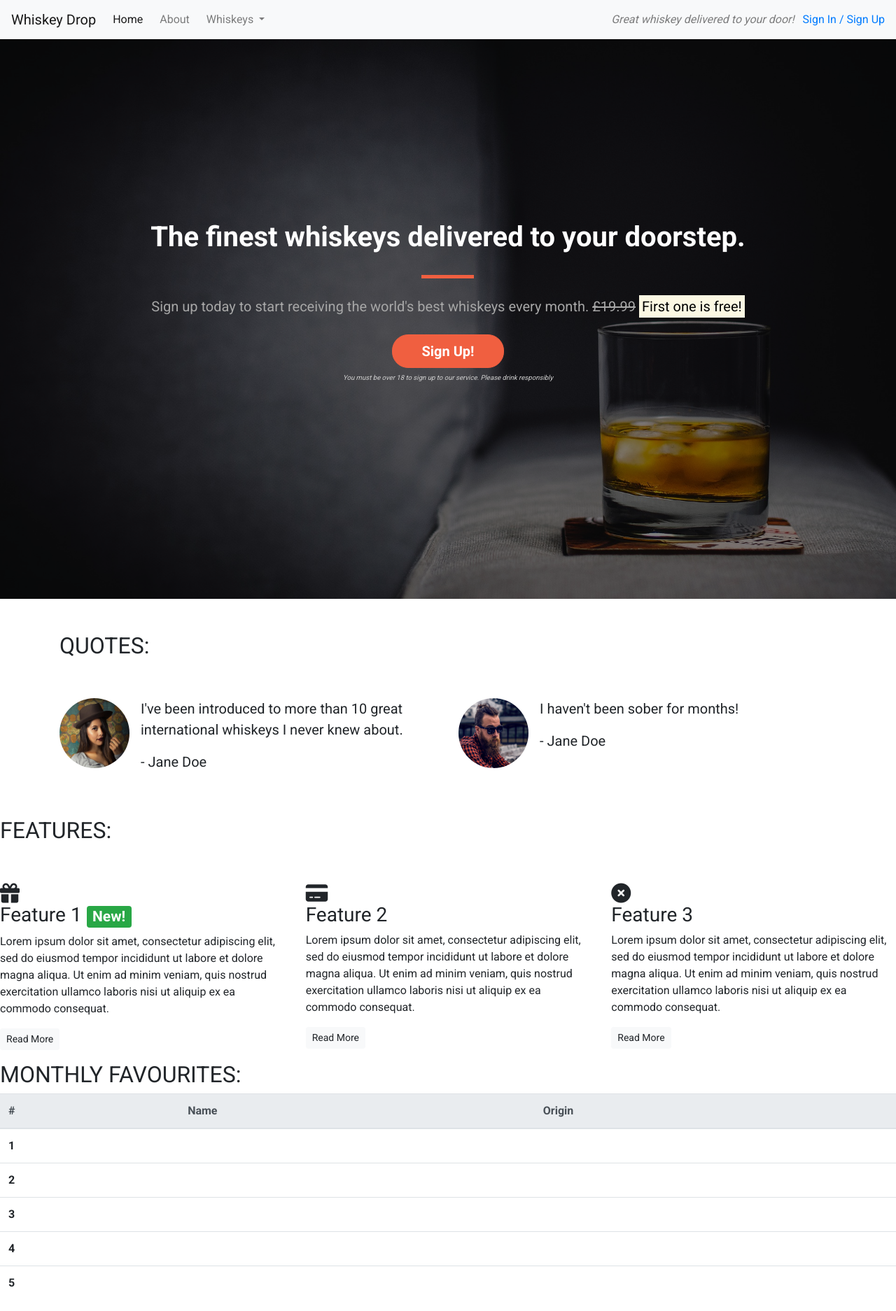
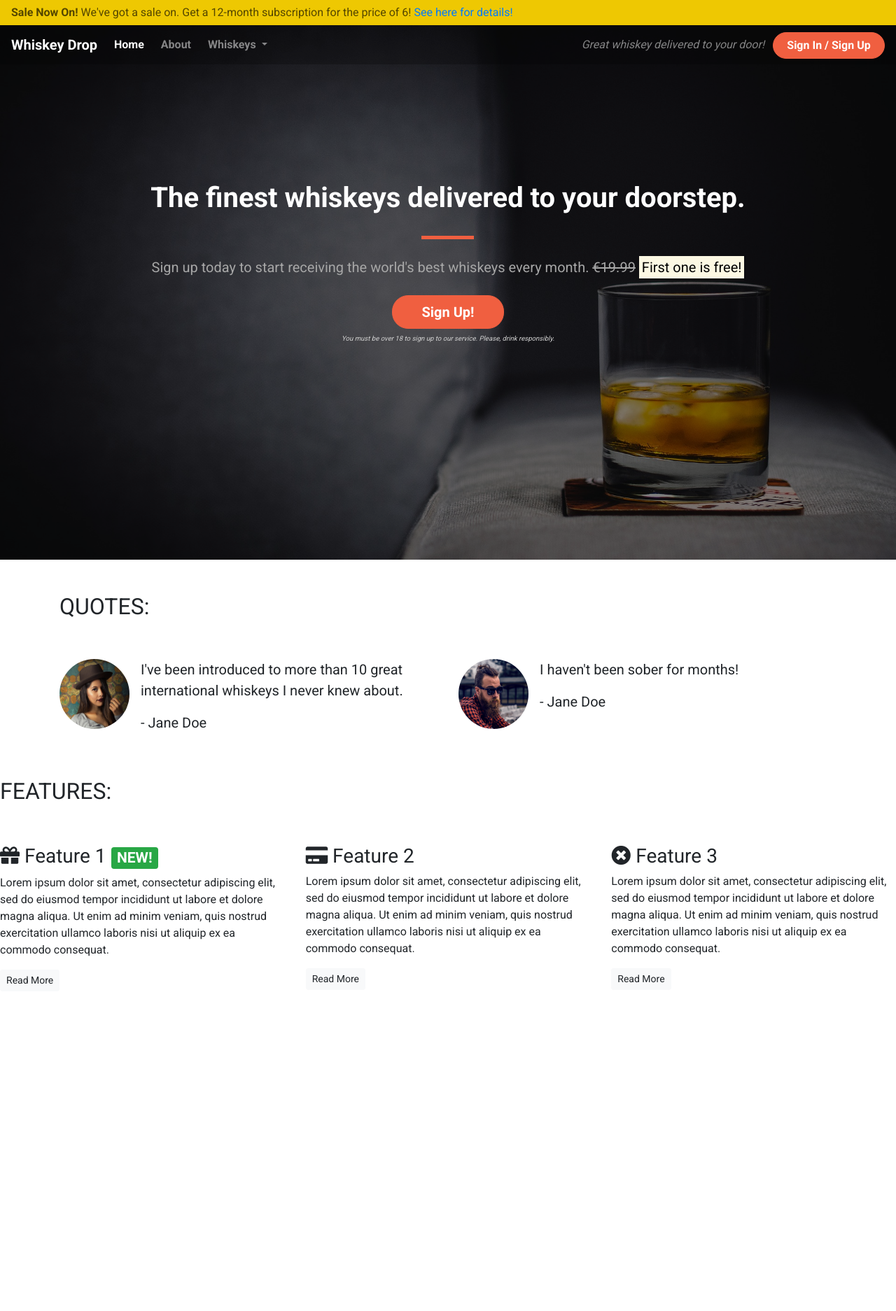
Before and after one commit to simonjvardy/BootstrappingYourNextBigIdea-CI, a plain HTML site: page index.html in a window 1280 px wide. Shown: the whole page at 70% size. After the commit the page ends 1433 px from the top, so only its background shows below. Drawn offline with nearby package versions, Linux system fonts and the light colour scheme.

Commit message:
fix: edited index.html + style.css to match the lesson source code because the yellow alert banner above the navbar was hidden behind the other elements.

```diff
--- a/css/style.css
+++ b/css/style.css
@@ -2,18 +2,35 @@ body {
     font-family: 'Roboto', sans-serif;
 }
 
-.alert-container {}
+.alert-container .col-12 {
+    padding-left: 0;
+    padding-right: 0;
+}
+
+.site-wide-alert {
+    color: #544600;
+    background-color: #eec802;
+    border-color: #eec802;
+    padding: 5px 15px;
+    margin-bottom: 0;
+    border: 1px solid transparent;
+    border-radius: 0;
+}
+
 
 .callout-container {
     height: 100vh;
-    background: url("../images/whiskey-background.jpg") no-repeat bottom right fixed;
+
+    background: url('../images/whiskey-background.jpg') no-repeat bottom right fixed;
     -webkit-background-size: cover;
     -moz-background-size: cover;
     -o-background-size: cover;
     background-size: cover;
+
     display: flex;
     align-items: center;
     justify-content: center;
+
     position: relative;
 }
 
@@ -23,45 +40,56 @@ body {
     left: 0;
     height: 100%;
     width: 100%;
-    background-color: rgba(0,0,0,0.5);
+    background-color: rgba(0, 0, 0, 0.5);
 }
 
-.quotes-container {}
+/* Navbar */
 
-.features-container {}
+.navalert-container {
+    position: absolute;
+    top: 0;
+    left: 0;
+    z-index: 1;
+    padding-left: 0;
+    padding-right: 0;
+}
 
-/*Block Dividers*/
-
-.block-divider {
-    width: 75px;
-    height: 5px;
+.navbar {
+    margin-bottom: 0;
+    width: 100%;
+    background-color: rgba(0, 0, 0, .25);
     border: 0;
 }
 
-.block-divider--orange {
-        background-color: #f05f40;
+.navbar .navbar-toggler {
+    border: 0;
 }
 
-.block-divider--short {
-    width: 35px;
+.navbar .navbar-brand {
+    font-weight: bold;
 }
 
-/*Jumbotron*/
+.navbar .navbar-nav a {
+    font-weight: bold;
+}
 
-/* override default bootstrap jumotron class with additional styling */
+
+/* Jumbotron */
+
 .jumbotron {
     background-color: transparent;
 }
 
-.jumbotron-header {
+.jumbotron h1 {
     color: white;
     font-weight: bold;
     margin-bottom: 30px;
+    color: white;
 }
 
 .jumbotron .lead {
+    color: #a7a7a7;
     margin: 25px 0;
-    color: #a7a7a7;
 }
 
 .jumbotron small {
@@ -70,7 +98,24 @@ body {
     color: #d0d0d0;
 }
 
-/*Buttons*/
+/* Block dividers */
+
+.block-divider {
+    width: 75px;
+    height: 5px;
+    border: 0;
+    background-color: #444;
+}
+
+.block-divider--orange {
+    background-color: #f05f40;
+}
+
+.block-divider--short {
+    width: 35px;
+}
+
+/* Buttons */
 
 .btn--cta {
     font-weight: bold;
@@ -90,4 +135,5 @@ body {
 .btn--red:active:focus {
     background-color: #df4929;
     border-color: #df4929;
+    color: white;
 }
--- a/index.html
+++ b/index.html
@@ -3,32 +3,35 @@
 
 <head>
     <meta charset="utf-8">
+    <title>Whiskey Drop | Taste a new whiskey every month</title>
     <meta name="viewport" content="width=device-width, initial-scale=1.0">
-    <meta http-equiv="X-UA-Compatible" content="ie-edge">
-    <title>Whiskey Drop | Taste a new whiskey every month</title>
     <link rel="stylesheet" href="https://maxcdn.bootstrapcdn.com/bootstrap/4.1.3/css/bootstrap.min.css">
-    <script src="https://kit.fontawesome.com/369f2651cf.js" crossorigin="anonymous"></script>
-    <link href="https://fonts.googleapis.com/css2?family=Roboto:wght@400;700&display=swap" rel="stylesheet">
-    <link rel="stylesheet" href="css/style.css" type="text/css">
+    <link rel="stylesheet" href="https://use.fontawesome.com/releases/v5.6.1/css/all.css" integrity="sha384-gfdkjb5BdAXd+lj+gudLWI+BXq4IuLW5IT+brZEZsLFm++aCMlF1V92rMkPaX4PP" crossorigin="anonymous">
+    <link href="https://fonts.googleapis.com/css?family=Roboto:400,700" rel="stylesheet">
+    <link rel="stylesheet" href="css/style.css" type="text/css" />
 </head>
 
 <body>
-    <!-- Nav Bar styling: Light background, responsive on smaller devices -->
-    <nav class="navbar navbar-light bg-light navbar-expand-sm">
+    <div class="container-fluid navalert-container">
+        <div class="container-fluid alert-container">
+            <div class="row d-none d-sm-block">
+                <div class="col-12">
+                    <div class="site-wide-alert alert alert-warning">
+                        <strong>Sale Now On!</strong> We've got a sale on. Get a 12-month subscription for the price of 6! <a href="">See here for details!</a>
+                    </div>
+                </div>
+            </div>
+        </div>
+        <nav class="navbar navbar-dark navbar-expand-sm">
             <a href="/" class="navbar-brand">Whiskey Drop</a>
 
-        <!-- Add in a new button to compress the nav-bar menu to a button on mobile devices to save screen real-estate -->
             <button class="navbar-toggler ml-auto" type="button" data-toggle="collapse" data-target="#navbarNavDropdown" aria-controls="navbarNavDropdown" aria-expanded="false" aria-label="Toggle navigation">
-            <span class="navbar-toggler-icon"></span>
-        </button>
+        <span class="navbar-toggler-icon"></span></button>
 
-        <!-- collapsable navbar elements-->
             <div class="collapse navbar-collapse" id="navbarNavDropdown">
                 <ul class="navbar-nav mr-auto">
                     <li class="active nav-item mr-2"><a class="nav-link" href="/">Home</a></li>
                     <li class="nav-item mr-2"><a class="nav-link" href="/about">About</a></li>
-
-                <!-- new functionality added in to the navbar: Dropdown menu of listed whiskey types available -->
                     <li class="nav-item dropdown">
                         <a class="nav-link dropdown-toggle" href="#" id="navbarDropdownMenuLink" role="button" data-toggle="dropdown" aria-haspopup="true" aria-expanded="false">
           Whiskeys
@@ -40,26 +43,16 @@
                             <a class="dropdown-item" href="#">American</a>
                         </div>
                     </li>
-                <!-- Moves Nav Bar marketing text to a nav menu item on small devices only -->
+
                     <li class="nav-item mr-2 d-block d-sm-none"><a class="nav-link" href="/login">Sign In / Sign Up</a></li>
                 </ul>
             </div>
-        <!-- Nav Bar marketing text not responsive enough - hidden at smaller screen resolutions -->
             <div class="d-none d-md-block">
                 <p class="navbar-text my-auto mr-2"><i>Great whiskey delivered to your door!</i></p>
-            <a href="/login">Sign In / Sign Up</a>
+                <a href="/login" class="btn btn--cta btn--red">Sign In / Sign Up</a>
             </div>
         </nav>
-    <!-- class "mt-3" gives a top margin style 3 = 1rem spacing-->
-<!--<div class="container alert-container">
-        <div class="row d-none d-sm-block">
-            <div class="col-12">
-                <div class="alert alert-warning">
-                    <strong>Sale Now On!</strong> We've got a sale on. Get a 12-month subscription for 6!<a href=""> See here for details!</a>
     </div>
-            </div>
-        </div>
-    </div>  -->
     <div class="container-fluid callout-container">
         <!-- Callout -->
         <div class="opaque-overlay">&nbsp;</div>
@@ -69,14 +62,11 @@
                     <h1 class="jumbotron-header">The finest whiskeys delivered to your doorstep.</h1>
                     <hr class="block-divider block-divider--orange">
                     <p class="lead">Sign up today to start receiving the world's best whiskeys every month.
-                        <!-- to style properly on larger mobile devices put the Highlighted text on a separate line -->
-                        <s class="d-none d-sm-inline">£19.99</s>
+                        <s class="d-none d-sm-inline">€19.99</s>
                         <span class="d-inline d-sm-none"><br></span>
-                        <strong><mark>First one is free!</mark></strong>
-                    </p>
-                    <!-- Added in a modal for the signup button -->
+                        <strong><mark>First one is free!</mark></strong></p>
                     <button class="btn btn-lg btn--cta btn--red" data-toggle="modal" data-target="#signUpModal">Sign Up!</button>
-                    <p class="text-muted"><small>You must be over 18 to sign up to our service. Please drink responsibly</small></p>
+                    <p class="text-muted"><small>You must be over 18 to sign up to our service. Please, drink responsibly.</small></p>
                 </section>
             </div>
         </div>
@@ -93,9 +83,7 @@
             </div>
             <div class="row">
                 <div class="col-12 col-md-6">
-                    <!-- Add in the girl image for the quote -->
                     <div class="media">
-                        <!-- Images don't scale well on mobile devices so hide the images on small screen sizes -->
                         <div class="d-none d-sm-block">
                             <img src="images/girl-image.png" class="rounded-circle mr-3" height="100" width="100">
                         </div>
@@ -108,9 +96,7 @@
                     </div>
                 </div>
                 <div class="col-12 col-md-6">
-                    <!-- Add in the guy image for the quote -->
                     <div class="media">
-                        <!-- Images don't scale well on mobile devices so hide the images on small screen sizes -->
                         <div class="d-none d-sm-block">
                             <img src="images/guy-image.png" class="rounded-circle mr-3" height="100" width="100">
                         </div>
@@ -138,24 +124,21 @@
             <div class="row">
                 <div class="col-12 col-md-6 col-lg-4">
                     <div class="feature">
-                        <!-- Add in Font Awesome icons to the <h3> tag but hide the icons on smaller device displays-->
-                        <h3><i class="fas fa-gift d-none d-sm-block"></i> Feature 1 <span class="badge badge-success">New!</span></h3>
+                        <h3><i class="fas fa-gift d-none d-sm-inline"></i> Feature 1 <span class="badge badge-success">NEW!</span></h3>
                         <p>Lorem ipsum dolor sit amet, consectetur adipiscing elit, sed do eiusmod tempor incididunt ut labore et dolore magna aliqua. Ut enim ad minim veniam, quis nostrud exercitation ullamco laboris nisi ut aliquip ex ea commodo consequat.</p>
                         <p><a class="btn btn-sm btn-light" href="">Read More</a></p>
                     </div>
                 </div>
                 <div class="col-12 col-md-6 col-lg-4">
                     <div class="feature">
-                        <!-- Add in Font Awesome icons to the <h3> tag but hide the icons on smaller device displays-->
-                        <h3><i class="fas fa-credit-card d-none d-sm-block"></i> Feature 2</h3>
+                        <h3><i class="fas fa-credit-card d-none d-sm-inline"></i> Feature 2</h3>
                         <p>Lorem ipsum dolor sit amet, consectetur adipiscing elit, sed do eiusmod tempor incididunt ut labore et dolore magna aliqua. Ut enim ad minim veniam, quis nostrud exercitation ullamco laboris nisi ut aliquip ex ea commodo consequat.</p>
                         <p><a class="btn btn-sm btn-light" href="">Read More</a></p>
                     </div>
                 </div>
                 <div class="col-12 d-md-none d-lg-block col-lg-4">
                     <div class="feature">
-                        <!-- Add in Font Awesome icons to the <h3> tag but hide the icons on smaller device displays-->
-                        <h3><i class="fas fa-times-circle d-none d-sm-block"></i> Feature 3</h3>
+                        <h3><i class="fas fa-times-circle d-none d-sm-inline"></i> Feature 3</h3>
                         <p>Lorem ipsum dolor sit amet, consectetur adipiscing elit, sed do eiusmod tempor incididunt ut labore et dolore magna aliqua. Ut enim ad minim veniam, quis nostrud exercitation ullamco laboris nisi ut aliquip ex ea commodo consequat.</p>
                         <p><a class="btn btn-sm btn-light" href="">Read More</a></p>
                     </div>
@@ -165,52 +148,8 @@
         <!-- /.features -->
     </div>
 
-        <!-- Monthly Favourites -->
-        <section>
-            <h2 class="text-uppercase">Monthly Favourites:</h2>
-            <div class="feature">
-                <table class="table">
-                    <thead class="thead-light">
-                        <tr>
-                            <th scope="col">#</th>
-                            <th scope="col">Name</th>
-                            <th scope="col">Origin</th>
-                        </tr>
-                    </thead>
-                    <tbody>
-                        <tr>
-                            <th scope="row">1</th>
-                            <td></td>
-                            <td></td>
-                        </tr>
-                        <tr>
-                            <th scope="row">2</th>
-                            <td></td>
-                            <td></td>
-                        </tr>
-                        <tr>
-                            <th scope="row">3</th>
-                            <td></td>
-                            <td></td>
-                        </tr>
-                        <tr>
-                            <th scope="row">4</th>
-                            <td></td>
-                            <td></td>
-                        </tr>
-                        <tr>
-                            <th scope="row">5</th>
-                            <td></td>
-                            <td></td>
-                        </tr>
-                    </tbody>
-                </table>
-            </div>
-        </section>
-        <!-- /.monthly favourite -->
-
     <div class="modal" tabindex="-1" role="dialog" id="signUpModal">
-        <div class="modal-dialog">
+        <div class="modal-dialog" role="document">
             <div class="modal-content">
                 <div class="modal-header">
                     <h5 class="modal-title">Sign Up To Whiskey Drop!</h5>
@@ -222,7 +161,7 @@
                     <form>
                         <div class="form-group">
                             <label for="exampleInputEmail1">Email address</label>
-                            <input type="email" class="form-control" id="exampleInputEmail1" aria-describedby="emailHelp">
+                            <input type="email" class="form-control" id="exampleInputEmail1" aria-describedby="emailHelp" placeholder="Enter email">
                             <small id="emailHelp" class="form-text text-muted">We'll never share your email with anyone else.</small>
                         </div>
                         <div class="form-group">
@@ -239,8 +178,10 @@
             </div>
         </div>
     </div>
-    <script src="https://code.jquery.com/jquery-3.5.1.slim.min.js" integrity="sha384-DfXdz2htPH0lsSSs5nCTpuj/zy4C+OGpamoFVy38MVBnE+IbbVYUew+OrCXaRkfj" crossorigin="anonymous"></script>
-    <script src="https://cdn.jsdelivr.net/npm/popper.js@1.16.0/dist/umd/popper.min.js" integrity="sha384-Q6E9RHvbIyZFJoft+2mJbHaEWldlvI9IOYy5n3zV9zzTtmI3UksdQRVvoxMfooAo" crossorigin="anonymous"></script>
-    <script src="https://stackpath.bootstrapcdn.com/bootstrap/4.5.0/js/bootstrap.min.js" integrity="sha384-OgVRvuATP1z7JjHLkuOU7Xw704+h835Lr+6QL9UvYjZE3Ipu6Tp75j7Bh/kR0JKI" crossorigin="anonymous"></script>
+
+    <script src="https://code.jquery.com/jquery-3.3.1.slim.min.js" integrity="sha384-q8i/X+965DzO0rT7abK41JStQIAqVgRVzpbzo5smXKp4YfRvH+8abtTE1Pi6jizo" crossorigin="anonymous"></script>
+    <script src="https://cdnjs.cloudflare.com/ajax/libs/popper.js/1.14.3/umd/popper.min.js" integrity="sha384-ZMP7rVo3mIykV+2+9J3UJ46jBk0WLaUAdn689aCwoqbBJiSnjAK/l8WvCWPIPm49" crossorigin="anonymous"></script>
+    <script src="https://stackpath.bootstrapcdn.com/bootstrap/4.1.3/js/bootstrap.min.js" integrity="sha384-ChfqqxuZUCnJSK3+MXmPNIyE6ZbWh2IMqE241rYiqJxyMiZ6OW/JmZQ5stwEULTy" crossorigin="anonymous"></script>
 </body>
+
 </html>
```
Lines whose indentation alone changed are shown as unchanged.
